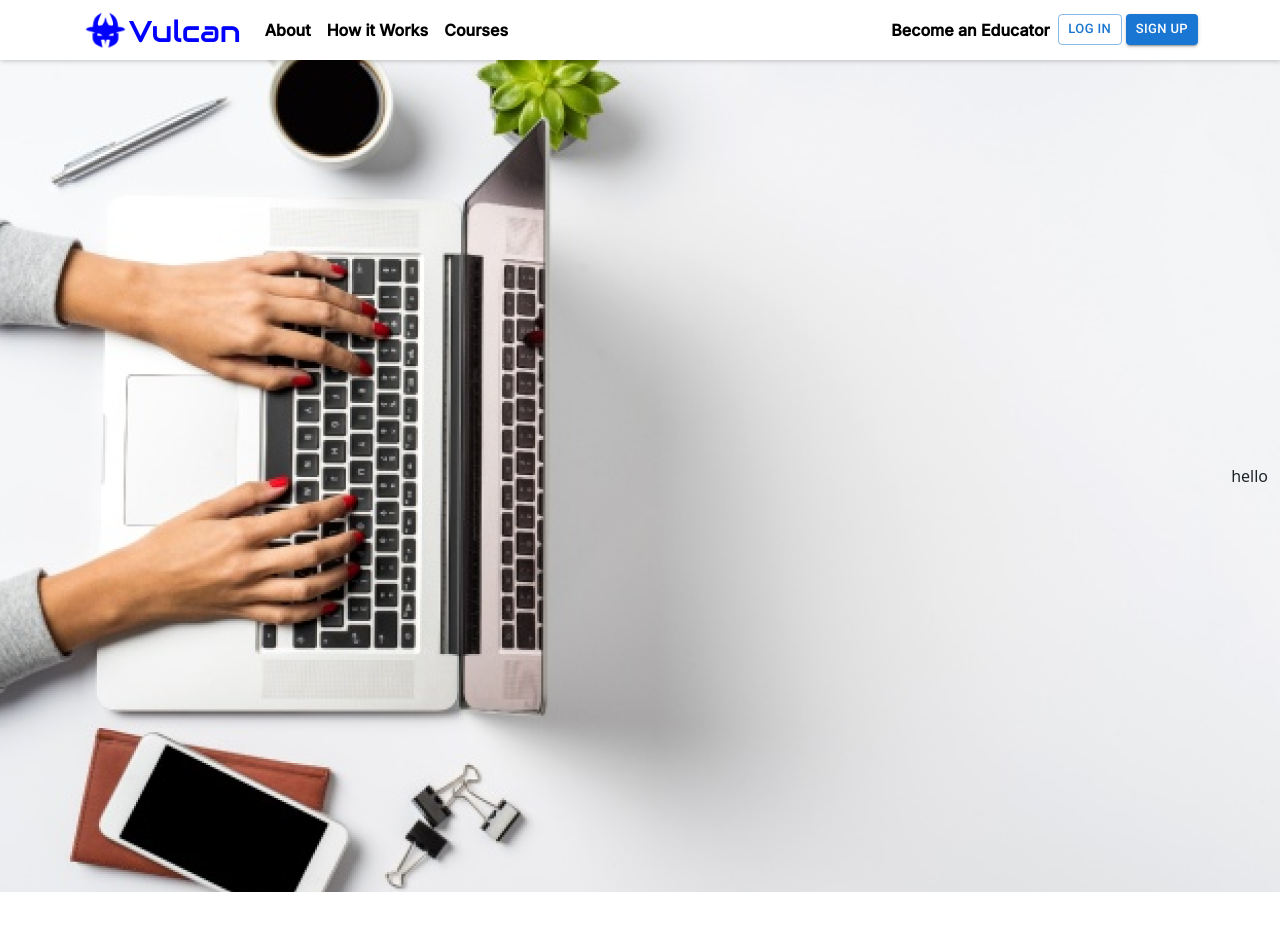
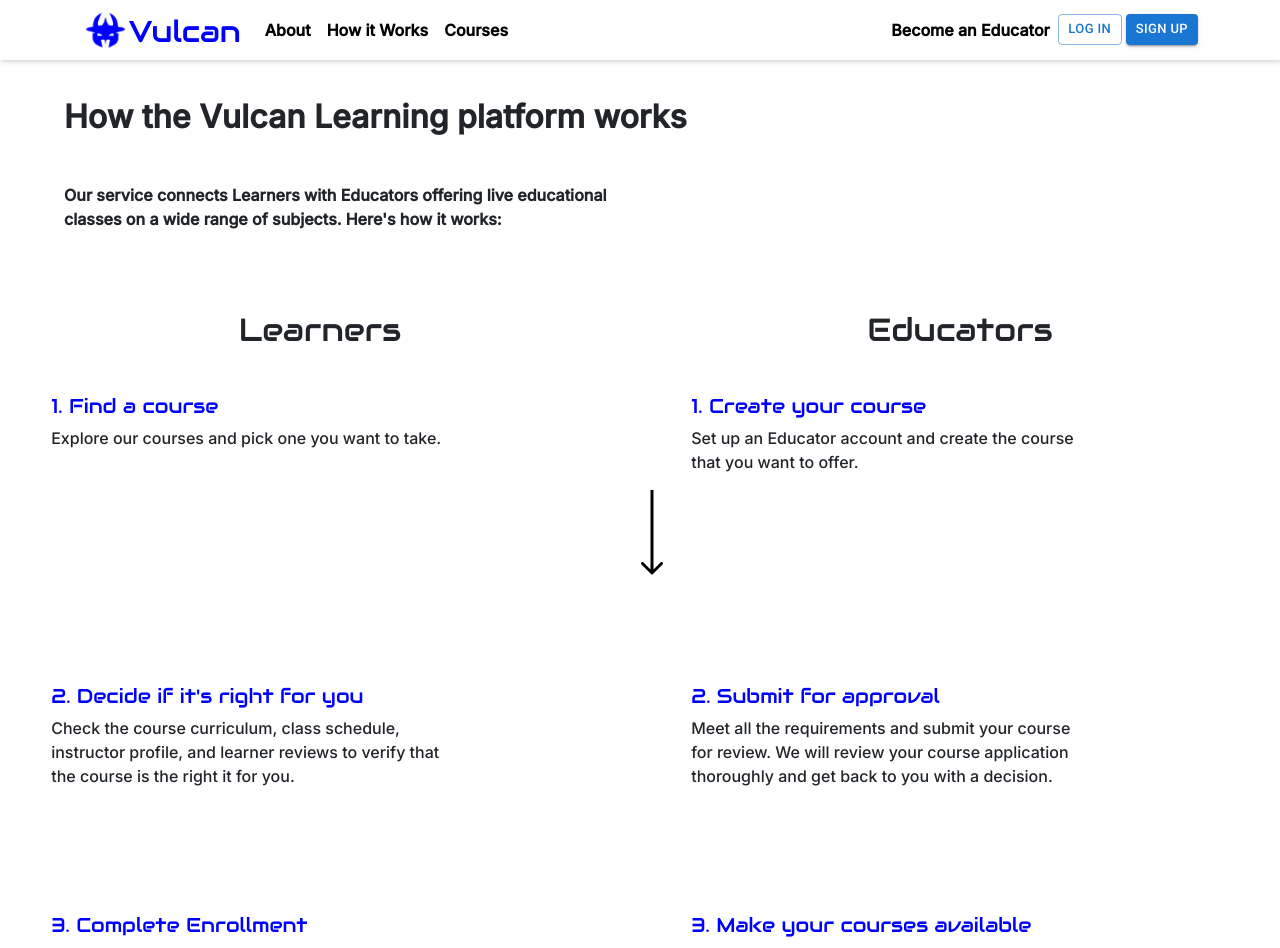
Before and after one commit to saudkhanbpk/Vulcan_web, a React (Create React App) app: page /how-it-works in a window 1280 px wide. Shown: the top 948 px of the page. Before the commit the page ends 892 px from the top, so only its background shows below. Built offline with nearby package versions, Linux system fonts and the light colour scheme.

Commit message:
changing in howitworks page

```diff
--- a/package.json
+++ b/package.json
@@ -5,6 +5,7 @@
   "dependencies": {
     "@emotion/react": "^11.10.8",
     "@emotion/styled": "^11.10.8",
+    "@material-ui/core": "^4.12.4",
     "@mui/icons-material": "^5.11.16",
     "@mui/material": "^5.12.2",
     "@mui/styled-engine-sc": "^5.12.0",
--- a/src/App.js
+++ b/src/App.js
@@ -1,21 +1,18 @@
-import 'bootstrap/dist/css/bootstrap.min.css';
-import './App.scss';
-import Header from './components/header/Header';
-import Footer from './components/footer/Footer';
-import Router from './Routing/Router';
-import { BrowserRouter } from 'react-router-dom';
-import BecomeEducator from './components/BecomeEducator/BecomeEducator';
-
-
+import "bootstrap/dist/css/bootstrap.min.css";
+import "./App.scss";
+import Header from "./components/header/Header";
+import Footer from "./components/footer/Footer";
+import Router from "./Routing/Router";
+import { BrowserRouter } from "react-router-dom";
+import BecomeEducator from "./components/BecomeEducator/BecomeEducator";
 
 function App() {
   return (
-    <div >
+    <div>
       <BrowserRouter>
-      <Header />
-    {/* <Router/>
-    <Footer/>   */}
-    <BecomeEducator/>
+        <Header />
+        <Router />
+        <Footer />
       </BrowserRouter>
     </div>
   );
--- a/src/Routing/Router.js
+++ b/src/Routing/Router.js
@@ -1,23 +1,27 @@
-import React from 'react'
-import {BrowserRouter , Routes ,Route  } from "react-router-dom";
-import OurMission from './../components/ourMission/OurMission';
-import CourcesScreen from '../components/coursesScreen/CourcesScreen';
-import HomeScreen from '../components/Home/homeScreen/HomeScreen';
-import BecomeEducator from '../components/BecomeEducator/BecomeEducator';
+import React from "react";
+import { BrowserRouter, Routes, Route } from "react-router-dom";
+import OurMission from "./../components/ourMission/OurMission";
+import CourcesScreen from "../components/coursesScreen/CourcesScreen";
+import HomeScreen from "../components/Home/homeScreen/HomeScreen";
+import BecomeEducator from "../components/BecomeEducator/BecomeEducator";
+import HowItWorks from "../components/howItWorks/HowItWorks";
 
 const Router = () => {
   return (
     <div>
+      <Routes>
+        <Route exact path="/" element={<HomeScreen />}></Route>
+        <Route exact path="/about-us" element={<OurMission />}></Route>
+        <Route exact path="/courses" element={<CourcesScreen />}></Route>
+        <Route
+          exact
+          path="/become-educator"
+          element={<BecomeEducator />}
+        ></Route>
+        <Route exact path="/how-it-works" element={<HowItWorks />}></Route>
+      </Routes>
+    </div>
+  );
+};
 
-            <Routes>
-                <Route exact path="/" element={<HomeScreen />}></Route>
-                <Route exact path="/about-us" element={<OurMission />}></Route>
-                <Route exact path="/courses" element={<CourcesScreen />}></Route>
-                <Route exact path="/become-educator" element={<BecomeEducator />}></Route>
-                </Routes>
-
-    </div>
-  )
-}
-
-export default Router
+export default Router;
--- a/src/components/BecomeEducator/BecomeEducator.jsx
+++ b/src/components/BecomeEducator/BecomeEducator.jsx
@@ -1,15 +1,13 @@
-import React from 'react'
+import React from "react";
 
 const BecomeEducator = () => {
-    return (
-        <div className='container-fluid'>
-            <div className="row">
-                <div className="col-12 courses-bg-img">
-                    hello
-                </div>
-            </div>
-        </div>
-    )
-}
+  return (
+    <div className="container-fluid">
+      <div className="row">
+        <div className="col-12 courses-bg-img"></div>
+      </div>
+    </div>
+  );
+};
 
 export default BecomeEducator;
--- a/src/components/howItWorks/HowItWorks.jsx
+++ b/src/components/howItWorks/HowItWorks.jsx
@@ -1,9 +1,176 @@
-import React from 'react'
+import React from "react";
+import "./HowItWorks.scss";
+import { Box, Grid, Typography } from "@mui/material";
+import { makeStyles } from "@material-ui/core/styles";
+import arrow from "../Images/Arrow 3.png";
 
+const useStyles = makeStyles({
+  how: {
+    fontSize: [40, "!important"],
+    fontWeight: "bold",
+    fontfamily: "Inter",
+  },
+  our: {
+    marginLeft: "5%",
+    marginTop: "3%",
+    fontweight: "700",
+    fontfamily: "Inter",
+  },
+  learn: {
+    marginTop: "5%",
+  },
+});
 const HowItWorks = () => {
+  const classes = useStyles();
   return (
-    <div>HowItWorks</div>
-  )
-}
+    <>
+      <Grid container>
+        <Grid lg={12} xs={12}>
+          <h2 className="how">How the Vulcan Learning platform works</h2>
+        </Grid>
+        <Grid lg={12}>
+          <item>
+            <p className="text-start our">
+              Our service connects Learners with Educators offering live
+              educational <br /> classes on a wide range of subjects. Here's how
+              it works:
+            </p>
+          </item>
+        </Grid>
+      </Grid>
+      <Grid container className=" learn">
+        <Grid lg={6}>
+          <item>
+            <h2 className="text-center learner">Learners</h2>
+            <h5 className="find">1. Find a course</h5>
+            <p className="e text-start">
+              Explore our courses and pick one you want to take.
+            </p>
+          </item>
+        </Grid>
+        <Grid lg={6}>
+          <item>
+            <h2 className="text-center learner">Educators</h2>
+            <h5 className="find">1. Create your course</h5>
+            <p className="e text-start">
+              Set up an Educator account and create the course <br />
+              that you want to offer.
+            </p>
+            <img src={arrow} alt="arrow" />
+          </item>
+        </Grid>
+      </Grid>
+      <Grid container className=" learn">
+        <Grid lg={6}>
+          <item>
+            <h5 className="find">2. Decide if it's right for you</h5>
+            <p className="e text-start">
+              Check the course curriculum, class schedule, <br /> instructor
+              profile, and learner reviews to verify that <br /> the course is
+              the right it for you.
+            </p>
+          </item>
+        </Grid>
+        <Grid lg={6}>
+          <item>
+            <h5 className="find">2. Submit for approval</h5>
+            <p className="e text-start">
+              Meet all the requirements and submit your course <br />
+              for review. We will review your course application <br />
+              thoroughly and get back to you with a decision.
+            </p>
+          </item>
+        </Grid>
+      </Grid>
+      <Grid container className=" learn">
+        <Grid lg={6}>
+          <item>
+            <h5 className="find">3. Complete Enrollment </h5>
+            <p className="e text-start">
+              Choose among the available class schedules, and <br /> click on
+              enroll. No application required. All you <br /> need to complete
+              enrollment is successfully <br />
+              checkout.
+            </p>
+          </item>
+        </Grid>
+        <Grid lg={6}>
+          <item>
+            <h5 className="find">3. Make your courses available</h5>
+            <p className="e text-start">
+              Finalize the class schedule and curriculum, pick <br />
+              the start date, and publish your course.
+            </p>
+          </item>
+        </Grid>
+      </Grid>
+      {/* <div className="container-fluid">
+        <div className="row">
+          <div className="col-6 how">
+            <h2>How the Vulcan Learning platform works</h2>
+          </div>
+        </div>
+        <div className="row">
+          <div className="col-6 our">
+            <p className="text-start">
+              Our service connects Learners with Educators offering live
+              educational <br /> classes on a wide range of subjects. Here's how
+              it works:
+            </p>
+          </div>
+        </div>
+        <div className="row learn">
+          <div className="col-6 border-end">
+            <h2 className="text-center learner">Learners</h2>
+            <h5 className="find">1. Find a course</h5>
+            <p className="e text-start">
+              Explore our courses and pick one you want to take.
+            </p>
+          </div>
+          <div className="col-6 ">
+            <h2 className="text-center learner">Educators</h2>
+            <h5 className="find">1. Create your course</h5>
+            <p className="e text-start">
+              Set up an Educator account and create the course <br />
+              that you want to offer.
+            </p>
+          </div>
+          <div className="col-6 border-end">
+            <h5 className="find">2. Decide if it's right for you</h5>
+            <p className="e text-start">
+              Check the course curriculum, class schedule, <br /> instructor
+              profile, and learner reviews to verify that <br /> the course is
+              the right it for you.
+            </p>
+          </div>
+          <div className="col-6 ">
+            <h5 className="find">2. Submit for approval</h5>
+            <p className="e text-start">
+              Meet all the requirements and submit your course <br />
+              for review. We will review your course application <br />
+              thoroughly and get back to you with a decision.
+            </p>
+          </div>
+          <div className="col-6 border-end">
+            <h5 className="find">3. Complete Enrollment </h5>
+            <p className="e text-start">
+              Choose among the available class schedules, and <br /> click on
+              enroll. No application required. All you <br /> need to complete
+              enrollment is successfully <br />
+              checkout.
+            </p>
+          </div>
+          <div className="col-6 ">
+            <h5 className="find">3. Make your courses available</h5>
+            <p className="e text-start">
+              Finalize the class schedule and curriculum, pick <br />
+              the start date, and publish your course.
+            </p>
+          </div>
+        </div>
+      </div> */}
+    </>
+  );
+};
 
 export default HowItWorks;
--- a/src/components/howItWorks/HowItWorks.scss
+++ b/src/components/howItWorks/HowItWorks.scss
@@ -0,0 +1,29 @@
+.how {
+  margin-left: 5%;
+  margin-top: 3%;
+  font-weight: 900;
+  font-family: "Inter";
+}
+.our {
+  margin-left: 5%;
+  margin-top: 3%;
+  font-weight: 700;
+  font-family: "Inter";
+}
+.learn {
+  margin-top: 5%;
+}
+.learner {
+  font-family: "Audiowide";
+}
+.find {
+  color: #0000ff;
+  margin-left: 8%;
+  margin-top: 7%;
+  font-family: "Audiowide";
+}
+
+.e {
+  margin-left: 8%;
+  font-family: "Inter";
+}
--- a/src/index.css
+++ b/src/index.css
@@ -1,13 +1,15 @@
 body {
   margin: 0;
-  font-family: -apple-system, BlinkMacSystemFont, 'Segoe UI', 'Roboto', 'Oxygen',
-    'Ubuntu', 'Cantarell', 'Fira Sans', 'Droid Sans', 'Helvetica Neue',
+  font-family: -apple-system, BlinkMacSystemFont, "Segoe UI", "Roboto", "Oxygen",
+    "Ubuntu", "Cantarell", "Fira Sans", "Droid Sans", "Helvetica Neue",
     sans-serif;
   -webkit-font-smoothing: antialiased;
   -moz-osx-font-smoothing: grayscale;
 }
-
+* {
+  font-family: "Inter";
+}
 code {
-  font-family: source-code-pro, Menlo, Monaco, Consolas, 'Courier New',
+  font-family: source-code-pro, Menlo, Monaco, Consolas, "Courier New",
     monospace;
 }
```
Also changed, not shown: src/components/coursesScreen/CourcesScreen.jsx (+61 -34 lines), src/components/Images/Arrow 3.png (added), 1 other file (tests, documents, lock files or other folders).
